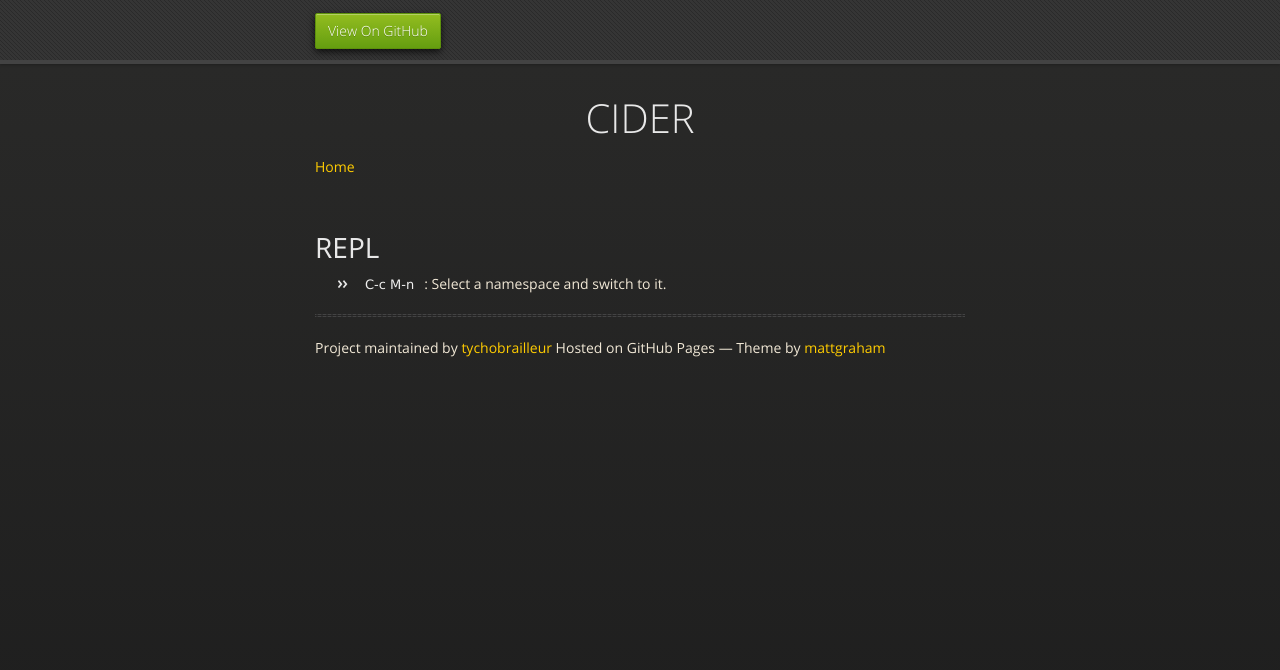
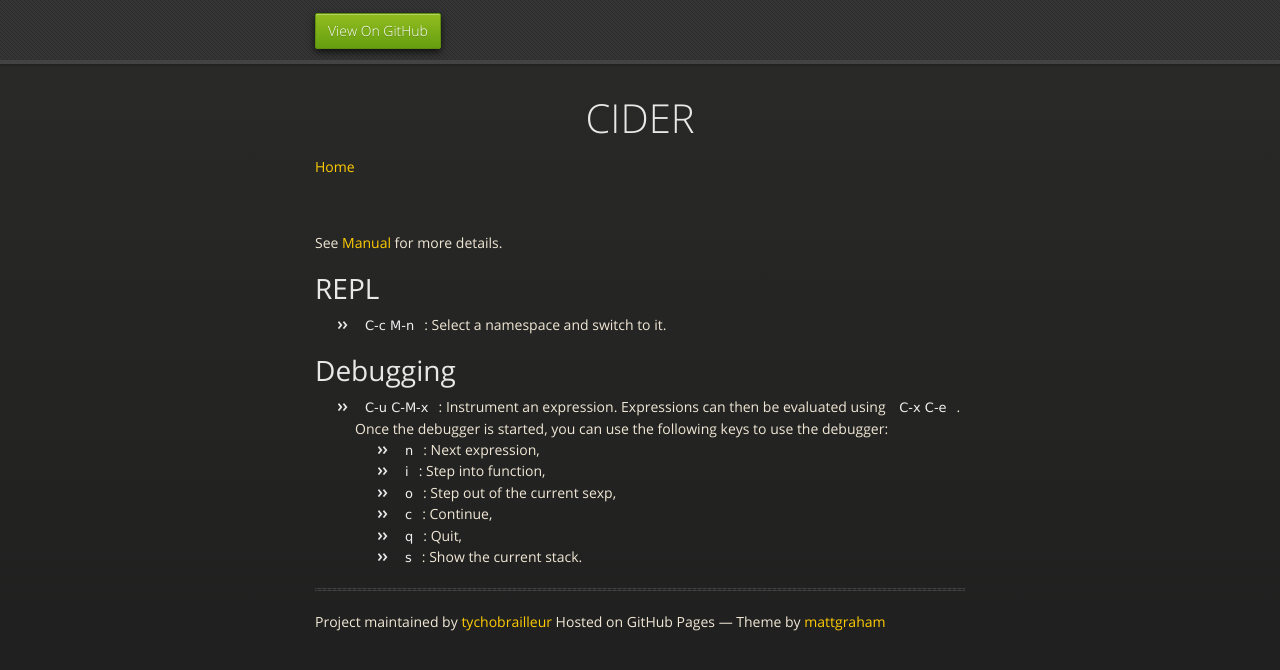
Before and after one commit to tychobrailleur/tychobrailleur.github.io, a Jekyll site: the page built from packages/cider.md, in a window 1280 px wide. Shown: the top 670 px of the page. Built offline with Jekyll 4.4.1, drawn with Linux system fonts in a browser that asks for light colours; nearby versions of some CDN libraries.

Commit message:
Details about debugging with CIDER.

```diff
--- a/packages/cider.md
+++ b/packages/cider.md
@@ -3,7 +3,22 @@
 layout: default
 ---
 
+See [Manual](https://docs.cider.mx/cider/index.html "Manual") for more
+details.
 
 # REPL
 
 - `C-c M-n`: Select a namespace and switch to it.
+
+
+# Debugging
+
+- `C-u C-M-x`: Instrument an expression.  Expressions can then be
+  evaluated using `C-x C-e`.  Once the debugger is started, you can
+  use the following keys to use the debugger:
+  - `n`: Next expression,
+  - `i`: Step into function,
+  - `o`: Step out of the current sexp,
+  - `c`: Continue,
+  - `q`: Quit,
+  - `s`: Show the current stack.
```
